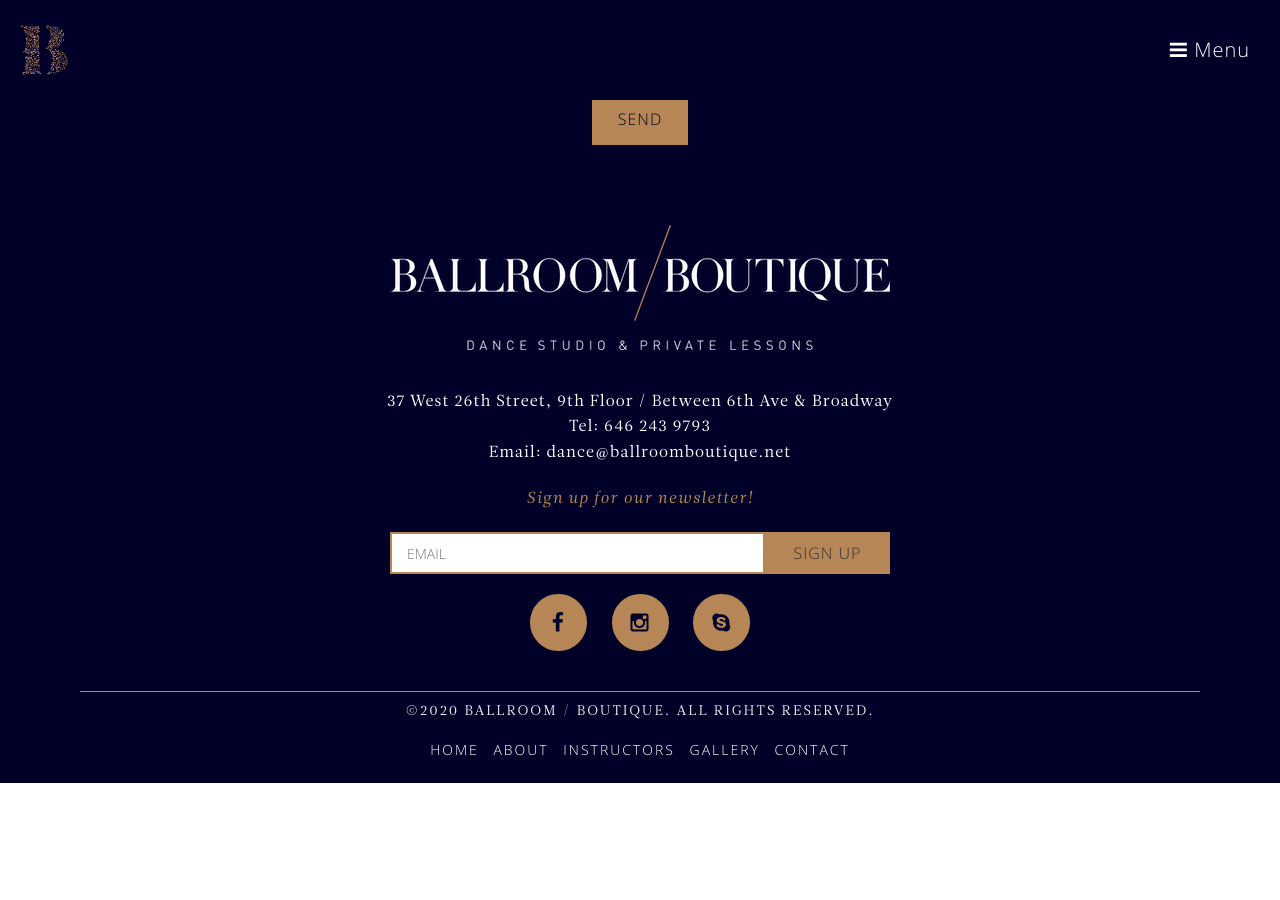
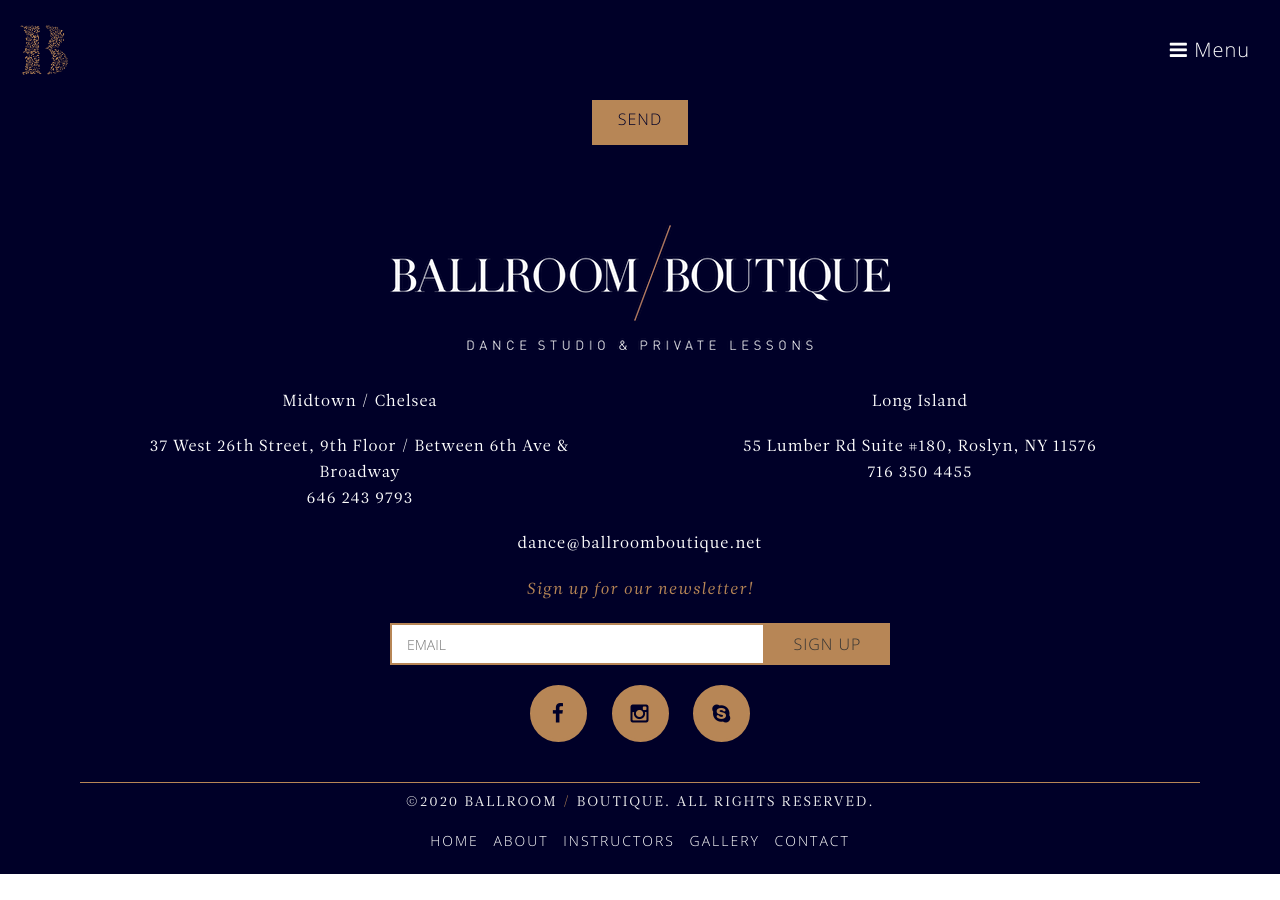
Before and after one commit to FeralGroundhog/ballroomboutique, a Jekyll site: the page built from index.html, in a window 1280 px wide and 900 px high, scrolled down 6427 px. Built offline with Jekyll 4.4.1, drawn with Linux system fonts in a browser that asks for light colours; before the commit the page ends 7236 px from its top, so only the background shows below that.

Commit message:
add LI location

```diff
--- a/_includes/footer.html
+++ b/_includes/footer.html
@@ -9,11 +9,22 @@
           </div>
         </div>
         <div class="row">
+          <div class="large-6 medium-12 columns footer-contact">
+            <p class="gold">Midtown / Chelsea</p>
+            <p><a href="https://goo.gl/maps/aC7zCeBcLWK2">37 West 26th Street, 9th Floor / Between 6th Ave & Broadway</a><br>
+            <a href="tel:+16462439793">646 243 9793</a><br>
+            </p>
+          </div>
+          <div class="large-6 medium-12 columns footer-contact">
+            <p class="gold">Long Island</p>
+            <p><a href="https://goo.gl/maps/RebnBpheFvXwP4SWA">55 Lumber Rd Suite #180, Roslyn, NY 11576</a><br>
+            <a href="tel:+17163504455">716 350 4455</a><br>
+            </p>
+          </div>
+        </div>
+        <div class="row">
           <div class="large-12 columns footer-contact">
-            <p><a href="https://goo.gl/maps/aC7zCeBcLWK2">37 West 26th Street, 9th Floor / Between 6th Ave & Broadway</a><br>
-            Tel: <a href="tel:+16462439793">646 243 9793</a><br>
-            Email: <a href="mailto:dance@ballroomboutique.net">dance@ballroomboutique.net</a>
-            </p>
+            <p><a href="mailto:dance@ballroomboutique.net">dance@ballroomboutique.net</a></p>
           </div>
         </div>
         <div class="row">
```
